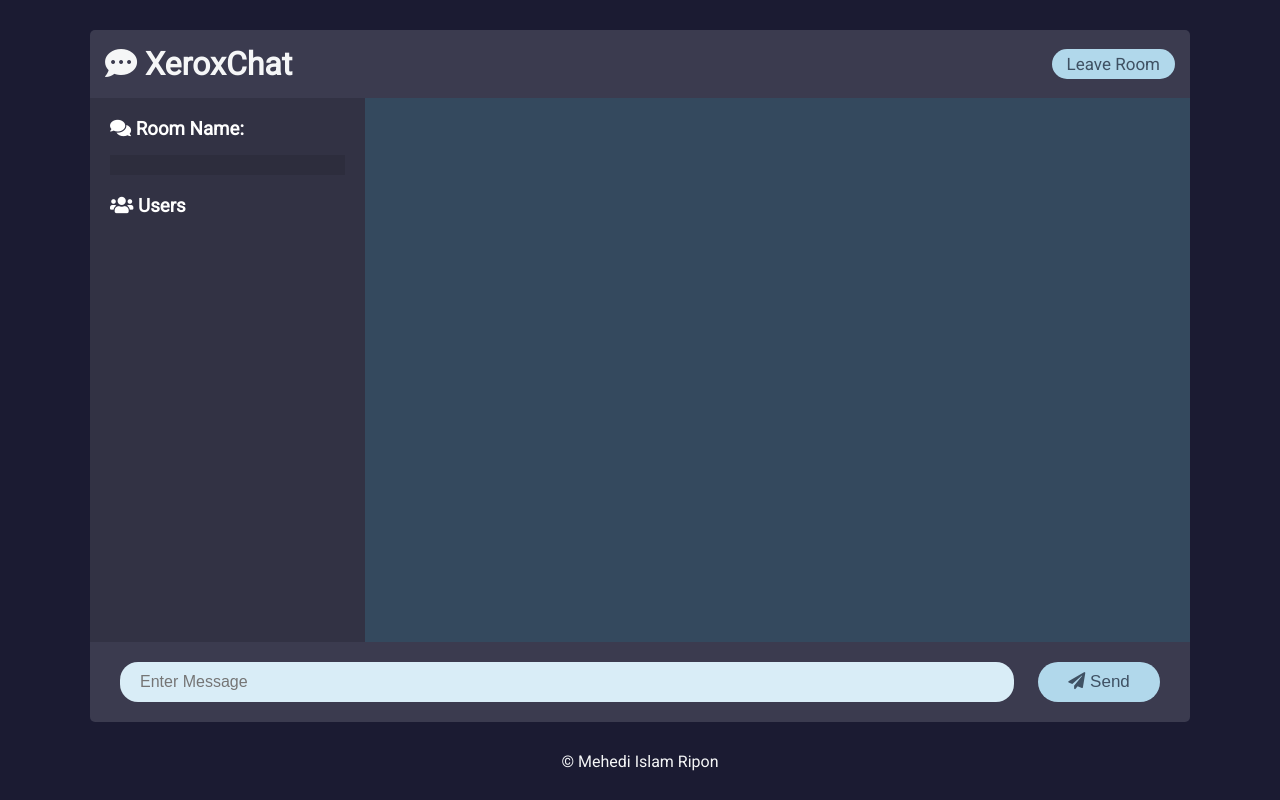
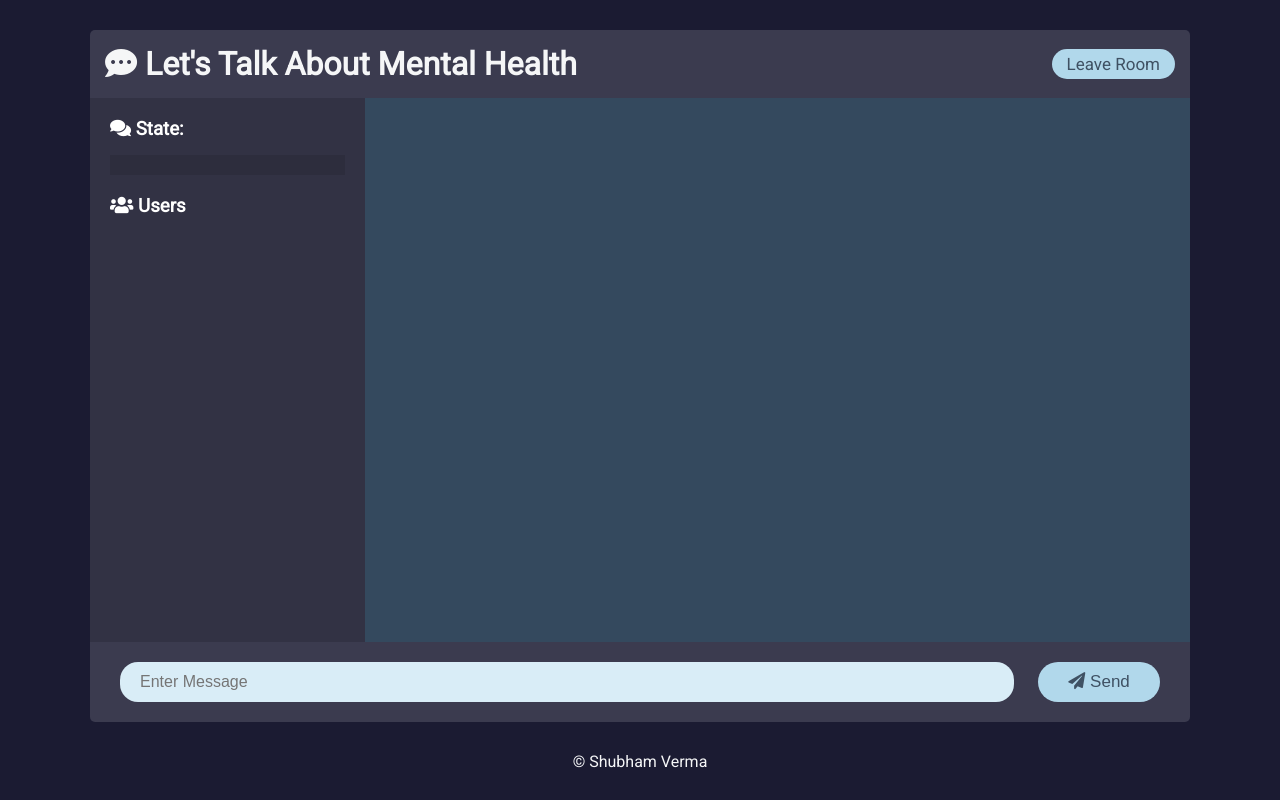
Before and after one commit to shubhamv19/sai_chat, a website: page public/chat.html in a window 1280 px wide. Drawn offline with nearby package versions, Linux system fonts and the light colour scheme; no server answers.

Commit message:
Update chat.html

```diff
--- a/public/chat.html
+++ b/public/chat.html
@@ -15,19 +15,19 @@
          crossorigin="anonymous"
       />
       <link rel="stylesheet" href="css/style.css" />
-      <title>Chat Application by Mehedi</title>
+      <title>Chat Application by Shubham Verma</title>
    </head>
    <body>
       <div class="chat-container">
          <header class="chat-header">
             <h1 style="color: #f5f6f7">
-               <i class="fas fa-comment-dots"></i> XeroxChat
+               <i class="fas fa-comment-dots"></i> Let's Talk About Mental Health
             </h1>
             <a href="index.html" class="btn">Leave Room</a>
          </header>
          <main class="chat-main">
             <div class="chat-sidebar">
-               <h3><i class="fas fa-comments"></i> Room Name:</h3>
+               <h3><i class="fas fa-comments"></i> State:</h3>
                <h2 id="room-name"></h2>
                <h3><i class="fas fa-users"></i> Users</h3>
                <ul id="users"></ul>
@@ -52,7 +52,7 @@
 
       <footer style="margin-top: 25px">
          <div style="text-align: center; color: #f5f6f7" class="credit">
-            &copy; Mehedi Islam Ripon
+            &copy; Shubham Verma
          </div>
       </footer>
 
```
